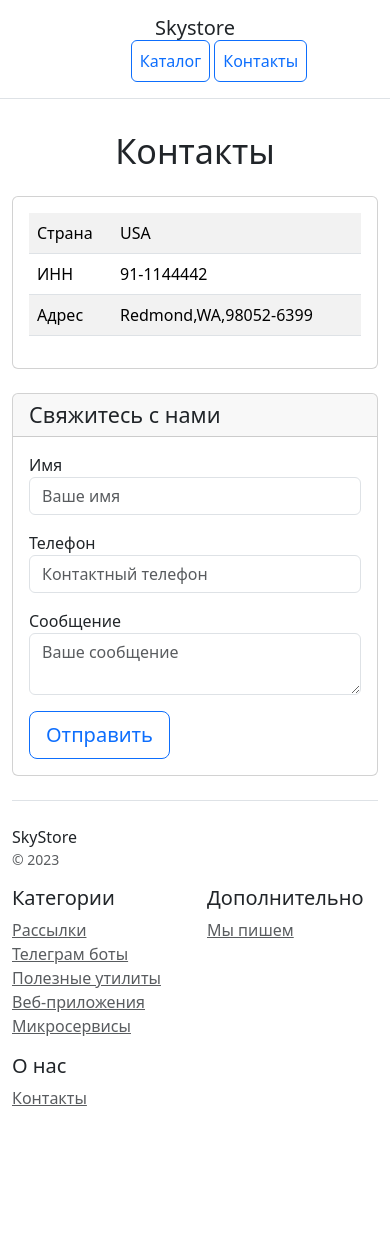
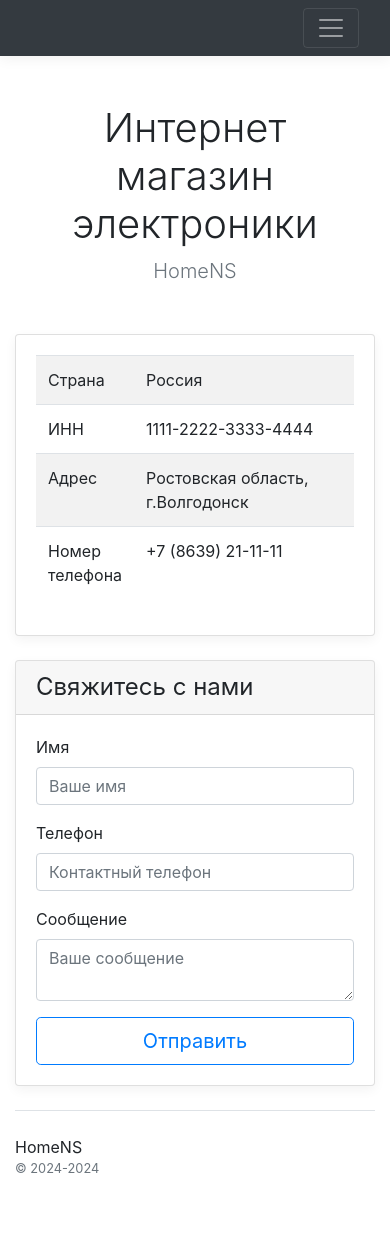
Before and after one commit to DIMoskalev/Internet_store, a Django app: page /contacts/ in a window 390 px wide. Before the commit the page ends 1106 px from the top, so only its background shows below. Run offline with Django 5.2, Linux system fonts and the light colour scheme; some libraries are stand-ins or nearby versions.

Commit message:
code reworked with tamplates and add row with phone

```diff
--- a/catalog/templates/contacts.html
+++ b/catalog/templates/contacts.html
@@ -1,24 +1,5 @@
-<!doctype html>
-<html lang="en">
-<head>
-    <meta charset="utf-8">
-    <meta name="viewport" content="width=device-width, initial-scale=1">
-    <title>Skystore</title>
-    <link href="https://cdn.jsdelivr.net/npm/bootstrap@5.3.2/dist/css/bootstrap.min.css" rel="stylesheet" integrity="sha384-T3c6CoIi6uLrA9TneNEoa7RxnatzjcDSCmG1MXxSR1GAsXEV/Dwwykc2MPK8M2HN" crossorigin="anonymous">
-</head>
-<body>
-<div class="d-flex flex-column flex-md-row align-items-center p-3 px-md-4 mb-3 bg-white border-bottom box-shadow">
-    <h5 class="my-0 mr-md-auto font-weight-normal">Skystore</h5>
-    <nav class="ms-5">
-        <a class="p-2 btn btn-outline-primary" href="/">Каталог</a>
-        <a class="p-2 btn btn-outline-primary" href="/contacts/">Контакты</a>
-    </nav>
-</div>
-
-<div class="pricing-header px-3 py-3 pt-md-5 pb-md-4 mx-auto text-center">
-    <h1 class="display-4">Контакты</h1>
-</div>
-
+{% extends 'base.html' %}
+{% block content %}
 <div class="container">
     <div class="row text-start">
         <div class="col-lg-9 col-md-6 col-sm-12">
@@ -27,15 +8,19 @@
                     <table class="table table-striped">
                         <tr>
                             <td class="w-25">Страна</td>
-                            <td>USA</td>
+                            <td>Россия</td>
                         </tr>
                         <tr>
                             <td class="w-25">ИНН</td>
-                            <td>91-1144442</td>
+                            <td>1111-2222-3333-4444</td>
                         </tr>
                         <tr>
                             <td class="w-25">Адрес</td>
-                            <td>Redmond,WA,98052-6399</td>
+                            <td>Ростовская область, г.Волгодонск</td>
+                        </tr>
+                        <tr>
+                            <td class="w-25">Номер телефона</td>
+                            <td>+7 (8639) 21-11-11</td>
                         </tr>
                     </table>
                 </div>
@@ -51,15 +36,18 @@
                         {% csrf_token %}
                         <div class="mb-3">
                             <label for="name">Имя</label>
-                            <input type="text" name="name" class="form-control" id="name" placeholder="Ваше имя" required>
+                            <input type="text" name="name" class="form-control" id="name" placeholder="Ваше имя"
+                                   required>
                         </div>
                         <div class="mb-3">
                             <label for="phone">Телефон</label>
-                            <input type="text" name="phone" class="form-control" id="phone" placeholder="Контактный телефон" required>
+                            <input type="text" name="phone" class="form-control" id="phone"
+                                   placeholder="Контактный телефон" required>
                         </div>
                         <div class="mb-3">
                             <label for="message">Сообщение</label>
-                            <textarea type="text" name="message" class="form-control" id="message" placeholder="Ваше сообщение" required></textarea>
+                            <textarea type="text" name="message" class="form-control" id="message"
+                                      placeholder="Ваше сообщение" required></textarea>
                         </div>
                         <button type="submit" class="btn btn-lg btn-block btn-outline-primary">Отправить</button>
                     </form>
@@ -67,39 +55,5 @@
             </div>
         </div>
     </div>
-
-    <footer class="pt-4 my-md-5 pt-md-5 border-top">
-        <div class="row">
-            <div class="col-12 col-md">
-                SkyStore
-                <small class="d-block mb-3 text-muted">&copy; 2023</small>
-            </div>
-            <div class="col-6 col-md">
-                <h5>Категории</h5>
-                <ul class="list-unstyled text-small">
-                    <li><a class="text-muted" href="#">Рассылки</a></li>
-                    <li><a class="text-muted" href="#">Телеграм боты</a></li>
-                    <li><a class="text-muted" href="#">Полезные утилиты</a></li>
-                    <li><a class="text-muted" href="#">Веб-приложения</a></li>
-                    <li><a class="text-muted" href="#">Микросервисы</a></li>
-                </ul>
-            </div>
-            <div class="col-6 col-md">
-                <h5>Дополнительно</h5>
-                <ul class="list-unstyled text-small">
-                    <li><a class="text-muted" href="#">Мы пишем</a></li>
-                </ul>
-            </div>
-            <div class="col-6 col-md">
-                <h5>О нас</h5>
-                <ul class="list-unstyled text-small">
-                    <li><a class="text-muted" href="/contacts/">Контакты</a></li>
-                </ul>
-            </div>
-        </div>
-    </footer>
 </div>
-
-<script src="https://cdn.jsdelivr.net/npm/bootstrap@5.3.2/dist/js/bootstrap.bundle.min.js" integrity="sha384-C6RzsynM9kWDrMNeT87bh95OGNyZPhcTNXj1NW7RuBCsyN/o0jlpcV8Qyq46cDfL" crossorigin="anonymous"></script>
-</body>
-</html>
+{% endblock %}
```
